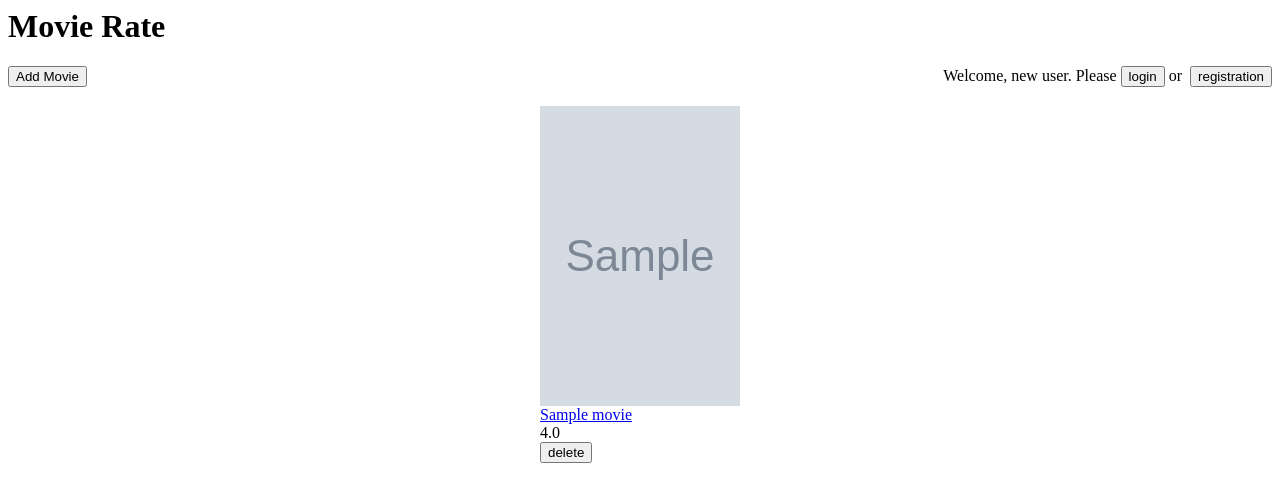
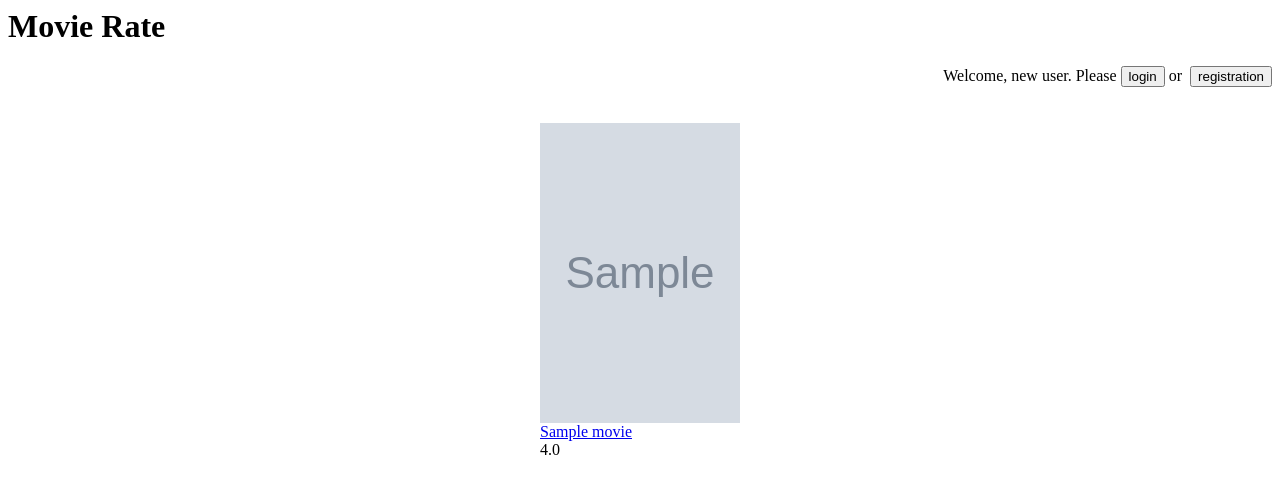
Before and after one commit to samkok54/projectHCI, a Django app: page / in a window 1280 px wide. Shown: the top 481 px of the page. Run offline with Django 3.2, Linux system fonts and the light colour scheme; tables that the repository leaves empty hold one stand-in row (values such as "Sample post"); grey boxes marked "Sample" are stand-in pictures.

Commit message:
เพิ่มจะต้องloginก่อนจึงจะ เพิ่ม/ลบ/แก้ไขรายละเอียดหนังได้

```diff
--- a/MovieRate/templates/detail.html
+++ b/MovieRate/templates/detail.html
@@ -118,11 +118,13 @@ Rate:  </td><td>  {{ movie_.rate }}</td></tr>
 	    <br>
             {% csrf_token %}
         </form>
+         {% if user.is_authenticated %}
          <form method="POST" action="/movie/{{movie_.id}}/edit/">
             <input type="submit" value="edit" id="Edit" >
             <input type="hidden" value="send_edit" name="send_Edit" >
 	    <br>
             {% csrf_token %}
         </form>
+        {% endif%}
     </body>
 </html>
--- a/MovieRate/templates/home.html
+++ b/MovieRate/templates/home.html
@@ -25,18 +25,18 @@
             {% csrf_token %}
             or &nbsp;
         </form>
-
-
 {% endif %}
 
-        <form method="POST" action="/add_movie">
+        {% if user.is_authenticated %}
+        <form method="POST" action="/add_movie" style="float:right;">
             <!-- <input name="name_text" id="id_new_name" placeholder="New Movie Name" /> -->
             <input type="submit" value="Add Movie" id="add_data" >
             <input type="hidden" value="send_Add Movie" name="send_add_data" >
 	    <br>
             {% csrf_token %}
         </form>
-
+        {% endif %}
+<br><br><br>
         <table id="id_list_table" align="center">
             <tr>
             {% for movie in movies %}
@@ -45,13 +45,14 @@
                 <td><a href="/movie_detail/{{ movie.id }}/" id="view_detail_pic_{{ movie.id }}"> <img src=" {{ movie.poster }} " width=200 height=300> </a><br>
                     <a href="/movie_detail/{{ movie.id }}/" id="view_detail_{{ movie.id }}" >  {{ movie.name }} </a><br>
                       {{ movie.rate }}
-
+                 {% if user.is_authenticated %}
                   <FORM method="POST" action="/">
                      <INPUT Type="submit" VALUE="delete" id="button_d" >
                      <INPUT Type = "hidden" value ="delete" name = 'delete'>
                      <INPUT Type = "hidden" value ="{{ movie.id }}" name = 'id_delete'>
                      {% csrf_token %}
                  </FORM>
+                 {% endif %}
                 </td>
                 {% if forloop.counter|divisibleby:5 %}
                 </tr><tr>
```
